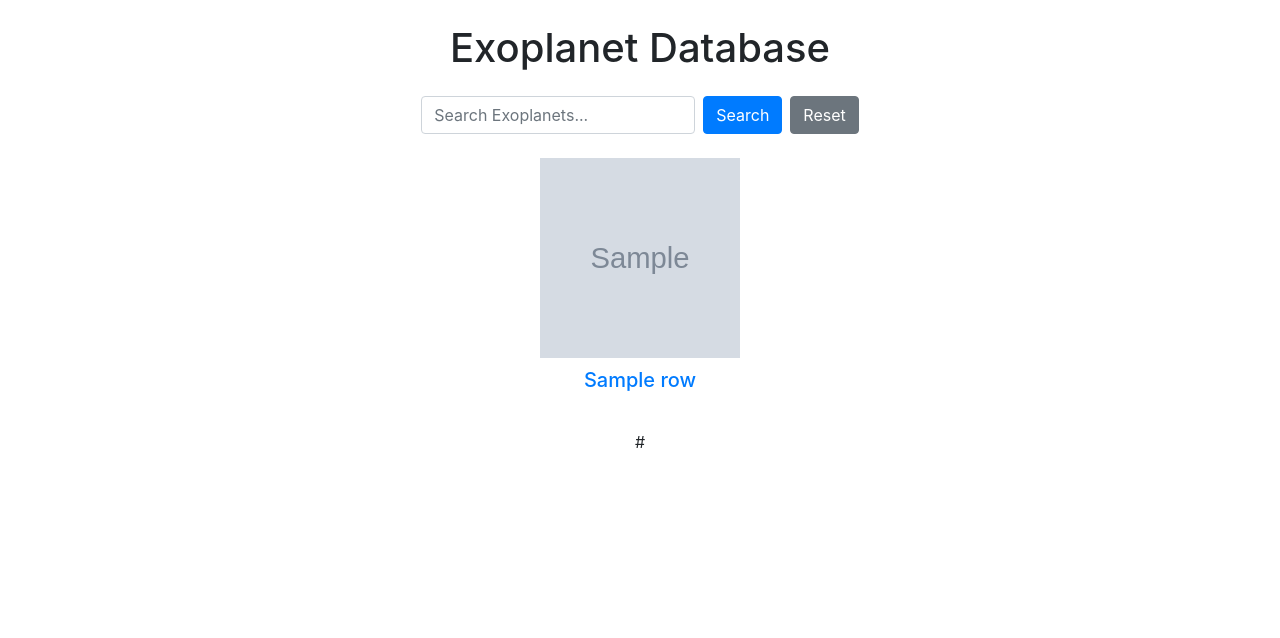
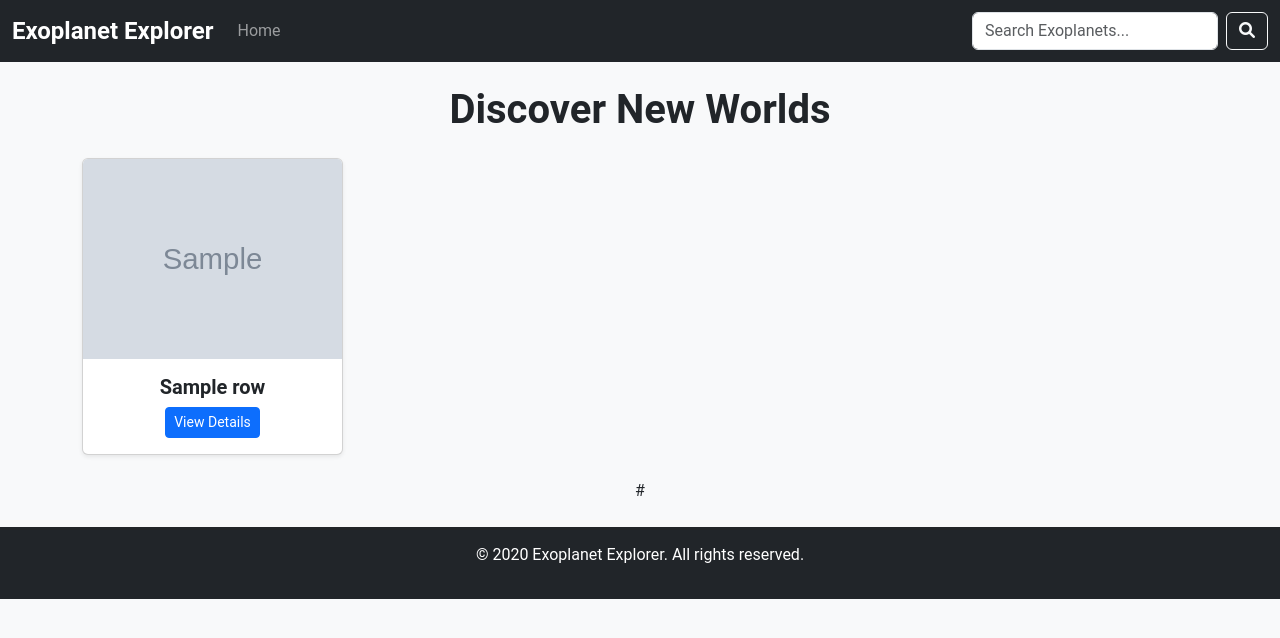
Before and after one commit to Spencer29496/Exoplanet-Database, a Flask app: template src/templates/index.html in a window 1280 px wide. Shown: the top 638 px of the page. Run offline with Flask 3, Linux system fonts and the light colour scheme; the template is opened without the code that fills it: most values are stand-ins (such as "Sample title", 1, 10 or a date in 2020); grey boxes marked "Sample" are stand-in pictures; parts of the project's set-up code (start-up, migrations or seed data) failed here and were passed over; some libraries are stand-ins or nearby versions.

Commit message:
Design update

```diff
--- a/src/app.py
+++ b/src/app.py
@@ -104,9 +104,12 @@ def exoplanet_detail(name):
     conn.close()
 
     if df.empty:
+        # If no data found, pass None to the template
         return render_template('detail.html', exoplanet=None, page=page, search_query=search_query)
 
-    exoplanet = df.iloc[0]
+    # Convert the first row of df to a dictionary
+    exoplanet = df.iloc[0].to_dict()
+
     return render_template('detail.html', exoplanet=exoplanet, page=page, search_query=search_query)
 
 def open_browser():
--- a/src/static/css/styles.css
+++ b/src/static/css/styles.css
@@ -0,0 +1,37 @@
+body {
+    background: #f8f9fa; /* Light grey background */
+    font-family: 'Roboto', sans-serif;
+}
+
+h1, h5 {
+    font-weight: 700;
+}
+
+.card {
+    transition: transform 0.2s, box-shadow 0.2s;
+}
+
+.card:hover {
+    transform: translateY(-5px);
+    box-shadow: 0 8px 20px rgba(0,0,0,0.1);
+}
+
+/* Customize the navbar brand */
+.navbar-brand {
+    font-size: 1.5rem;
+    font-weight: bold;
+}
+
+/* Footer styling */
+footer {
+    position: relative;
+    bottom: 0;
+    width: 100%;
+}
+
+.card-img-top {
+    width: 100%;
+    height: 200px; /* Adjust as needed */
+    object-fit: cover;
+    object-position: center; /* Centers the image within the container */
+}
--- a/src/templates/index.html
+++ b/src/templates/index.html
@@ -1,66 +1,34 @@
-<!doctype html>
-<html lang="en">
-<head>
-    <meta charset="UTF-8">
-    <meta name="viewport" content="width=device-width, initial-scale=1.0">
-    <title>Exoplanet Database</title>
-    <link rel="stylesheet" href="https://maxcdn.bootstrapcdn.com/bootstrap/4.5.2/css/bootstrap.min.css">
-    <style>
-        .exoplanet-card {
-            text-align: center;
-            margin-bottom: 30px;
-            width: 200px;
-        }
-        .exoplanet-image {
-            width: 200px;
-            height: 200px;
-            object-fit: cover;
-            margin-bottom: 10px;
-            background-color: #f0f0f0;
-        }
-        .exoplanet-grid {
-            display: flex;
-            flex-wrap: wrap;
-            gap: 20px;
-            justify-content: center;
-        }
-    </style>
-</head>
-<body>
-    <div class="container">
-        <h1 class="my-4 text-center">Exoplanet Database</h1>
+{% extends "layout.html" %}
+{% block content %}
+<h1 class="my-4 text-center">Discover New Worlds</h1>
 
-        <form method="get" action="/" class="form-inline mb-4 justify-content-center" id="search-form">
-            <input type="text" name="search" class="form-control mr-2" placeholder="Search Exoplanets..." value="{{ search_query }}">
-            <button type="submit" class="btn btn-primary mr-2">Search</button>
-            <a href="/" class="btn btn-secondary">Reset</a>
-        </form>
+<!-- Search form removed here since it's now in the navbar -->
 
-        <div class="exoplanet-grid">
+<!-- Grid of exoplanets -->
+<div class="row row-cols-1 row-cols-md-4 g-4">
     {% for index, row in exoplanets.iterrows() %}
-                <div class="exoplanet-card">
-                    <img src="{{ row['image_url'] if row['image_url'] else 'https://via.placeholder.com/200?text=No+Image' }}"
-                         alt="{{ row['pl_name'] }} Image"
-                         class="exoplanet-image">
-                         <h5><a href="{{ url_for('exoplanet_detail', name=row['pl_name'], page=page, search=search_query) }}">
-                            {{ row['pl_name'] }}
-                        </a></h5>
+    <div class="col">
+      <div class="card h-100 shadow-sm">
+        <img src="{{ row['image_url'] if row['image_url'] else 'https://via.placeholder.com/300?text=No+Image' }}"
+             class="card-img-top"
+             alt="{{ row['pl_name'] }} Image">
+        <div class="card-body text-center">
+          <h5 class="card-title">{{ row['pl_name'] }}</h5>
+          <a href="{{ url_for('exoplanet_detail', name=row['pl_name'], page=page, search=search_query) }}"
+             class="btn btn-primary btn-sm">View Details</a>
+        </div>
+      </div>
     </div>
     {% else %}
+    <div class="col-12">
       <p class="text-center">No exoplanets found with valid images.</p>
+    </div>
     {% endfor %}
 </div>
 
-        <div class="pagination justify-content-center">
+<!-- Pagination -->
+<div class="pagination justify-content-center my-4">
     {{ pagination.links }}
 </div>
-    </div>
 
-    <script>
-        document.getElementById('search-form').addEventListener('submit', function (e) {
-            const searchInput = document.querySelector('input[name="search"]');
-            searchInput.value = searchInput.value.trim();
-        });
-    </script>
-</body>
-</html>
+{% endblock %}
--- /dev/null
+++ b/src/templates/layout.html
@@ -0,0 +1,61 @@
+<!doctype html>
+<html lang="en">
+<head>
+    <!-- Use Bootstrap 5 instead of 4 for a more modern look -->
+    <meta charset="UTF-8">
+    <meta name="viewport" content="width=device-width, initial-scale=1.0">
+    <title>Exoplanet Database</title>
+    <!-- Bootstrap 5 CSS -->
+    <link rel="stylesheet" href="https://cdn.jsdelivr.net/npm/bootstrap@5.3.0/dist/css/bootstrap.min.css">
+    <!-- Optionally include Font Awesome icons -->
+    <link rel="stylesheet" href="https://cdnjs.cloudflare.com/ajax/libs/font-awesome/6.0.0/css/all.min.css">
+
+    <!-- Custom CSS -->
+    <link rel="stylesheet" href="{{ url_for('static', filename='css/styles.css') }}">
+</head>
+<body>
+    <!-- Navbar -->
+    <nav class="navbar navbar-expand-lg navbar-dark bg-dark">
+      <div class="container-fluid">
+        <a class="navbar-brand" href="/">Exoplanet Explorer</a>
+        <button class="navbar-toggler" type="button" data-bs-toggle="collapse"
+                data-bs-target="#navbarSupportedContent"
+                aria-controls="navbarSupportedContent"
+                aria-expanded="false"
+                aria-label="Toggle navigation">
+          <span class="navbar-toggler-icon"></span>
+        </button>
+        <div class="collapse navbar-collapse" id="navbarSupportedContent">
+          <ul class="navbar-nav me-auto mb-2 mb-lg-0">
+            <!-- Add more navigation links here -->
+            <li class="nav-item">
+              <a class="nav-link" href="/">Home</a>
+            </li>
+          </ul>
+          <form class="d-flex" method="get" action="/">
+            <input class="form-control me-2"
+                   type="search"
+                   name="search"
+                   placeholder="Search Exoplanets..."
+                   aria-label="Search"
+                   value="{{ search_query }}">
+            <button class="btn btn-outline-light" type="submit"><i class="fas fa-search"></i></button>
+          </form>
+        </div>
+      </div>
+    </nav>
+
+    <!-- Main Content -->
+    <div class="container my-4">
+        {% block content %}{% endblock %}
+    </div>
+
+    <!-- Footer -->
+    <footer class="bg-dark text-center text-white py-3 mt-4">
+        <p>&copy; {{ current_year }} Exoplanet Explorer. All rights reserved.</p>
+    </footer>
+
+    <!-- Bootstrap 5 JS -->
+    <script src="https://cdn.jsdelivr.net/npm/bootstrap@5.3.0/dist/js/bootstrap.bundle.min.js"></script>
+</body>
+</html>
```
Also changed, not shown: src/templates/detail.html (+21 -26 lines). Lines whose indentation alone changed are shown as unchanged.
